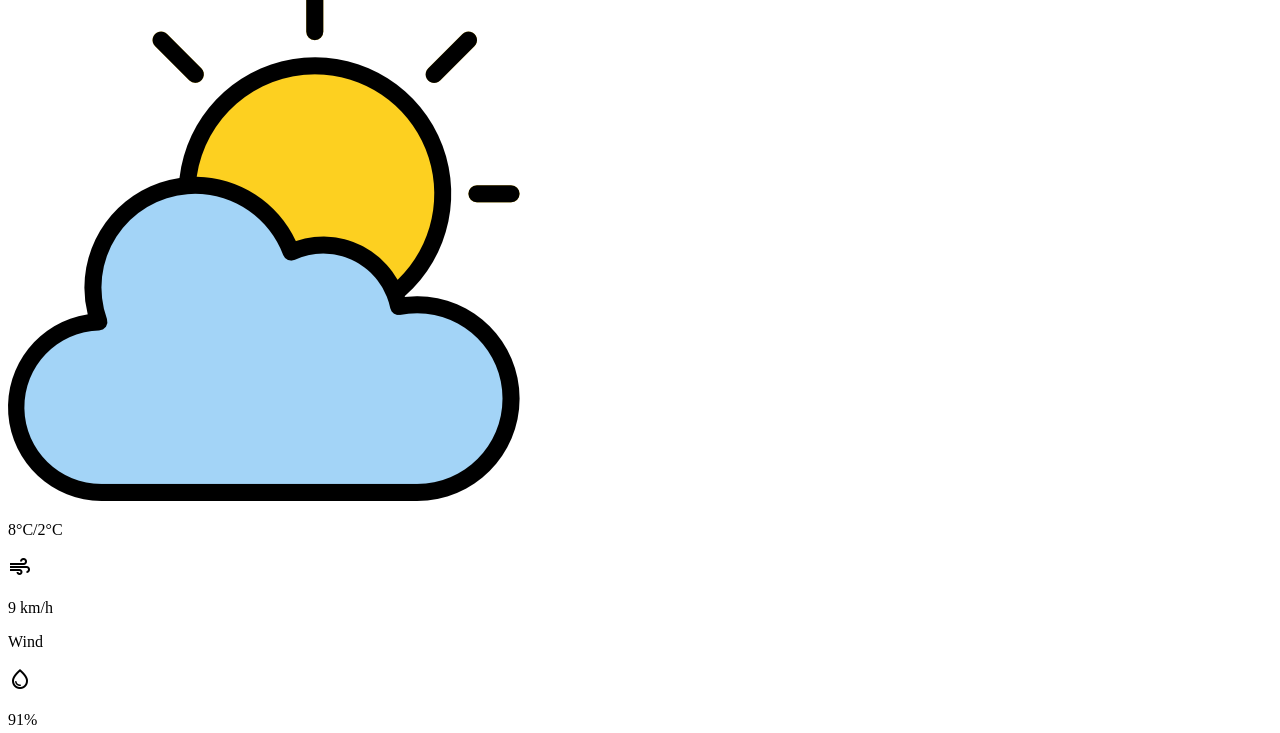
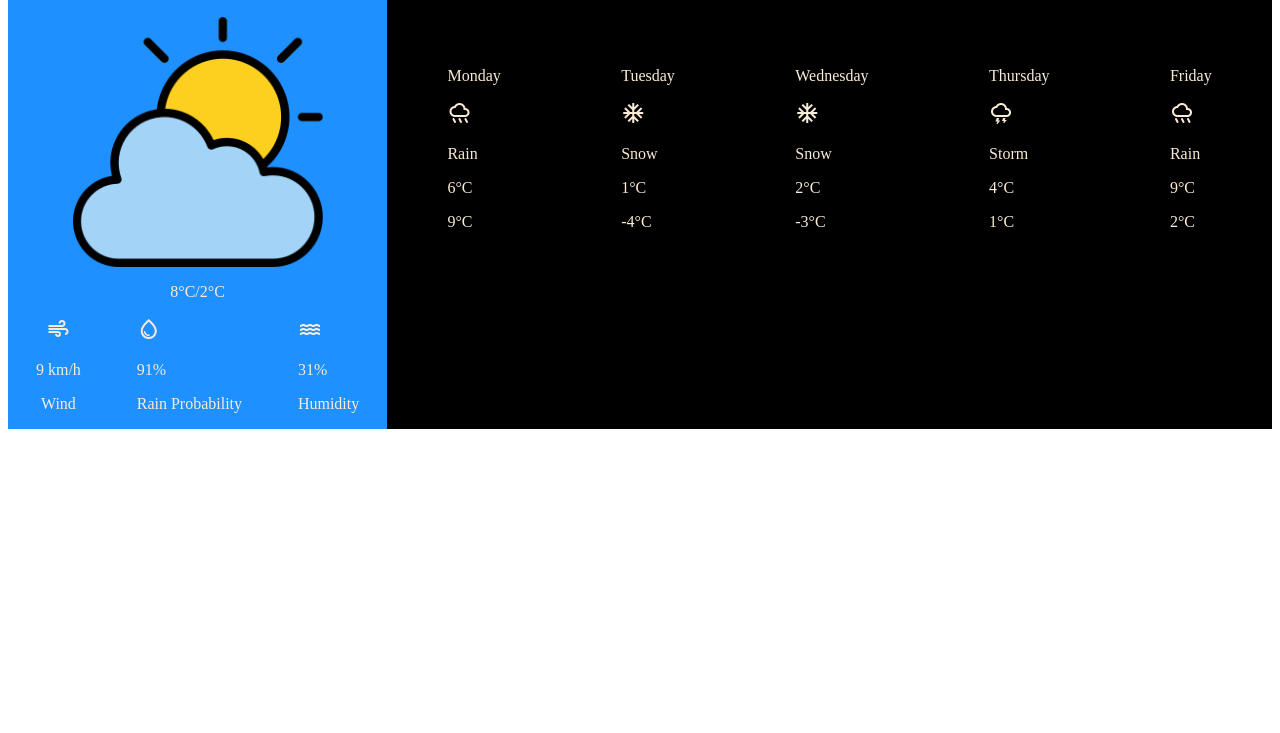
Before and after one commit to Sarah-1007/WeatherApp1, a plain HTML site: page index.html in a window 1280 px wide. Shown: the part 138-871 px from the top of the page. After the commit the page ends 800 px from the top, so only its background shows below. Drawn offline with nearby package versions, Linux system fonts and the light colour scheme.

Commit message:
Add styles

```diff
--- a/index.html
+++ b/index.html
@@ -4,6 +4,7 @@
     <meta charset="UTF-8">
     <meta name="viewport" content="width=, initial-scale=1.0">
     <link rel="stylesheet" href="https://fonts.googleapis.com/css2?family=Material+Symbols+Outlined:opsz,wght,FILL,GRAD@24,400,0,0" />
+    <link rel="stylesheet" href="styles.css">
     <title>Document</title>
 </head>
 <body>
@@ -17,9 +18,9 @@
 
             <div id="current-info">
                 <div class="info">
-                    <div><span class="material-symbols-outlined">air</span></div>
-                    <p>9 km/h</p>
-                    <p>Wind</p>
+                    <div class="text-center"><span class="material-symbols-outlined">air</span></div>
+                    <p class="text-center">9 km/h</p>
+                    <p class="text-center">Wind</p>
                 </div>
                 <div class="info">
                     <div><span class="material-symbols-outlined">water_drop</span></div>
@@ -52,21 +53,24 @@
             <p>1°C</p>
             <p>-4°C</p>
         </div>
-        <div class="forecast-info"></div>
+
+        <div class="forecast-info">
         <p class="day">Wednesday</p>
         <div><span class="material-symbols-outlined">ac_unit</span></div>
         <p>Snow</p>
         <p>2°C</p>
         <p>-3°C</p>
+        </div>
 
-        <div class="forecast-info"></div>
+        <div class="forecast-info">
         <p class="day">Thursday</p>
         <div><span class="material-symbols-outlined">thunderstorm</span></div>
         <p>Storm</p>
         <p>4°C</p>
         <p>1°C</p>
+        </div>
 
-        <div class="forecast-info"></div>
+        <div class="forecast-info">
         <p class="day">Friday</p>
         <div><span class="material-symbols-outlined">rainy</span></div>
         <p>Rain</p>
--- /dev/null
+++ b/styles.css
@@ -0,0 +1,43 @@
+/* Spaces special margins */
+
+.text-center{
+    text-align: center;
+}
+
+#main-container{
+    width: 100%;
+    display: flex;
+    flex-direction: row;
+    align-items: center;
+    background-color: black;
+    color: antiquewhite;
+}
+
+#current-weather{
+    flex: 0.3;
+    display: flex;
+    flex-direction: column;
+    align-items: center;
+    background-color: dodgerblue;
+}
+
+img{
+    width: 250px;
+    height: 250px;
+}
+
+#current-info{
+    width: 100%;
+    display: flex;
+    flex-direction: row;
+    align-items: center;
+    justify-content: space-around;
+}
+
+#forecast{
+    flex: 0.7;
+    display: flex;
+    flex-direction: row;
+    justify-items: center;
+    justify-content: space-around;
+}
```
